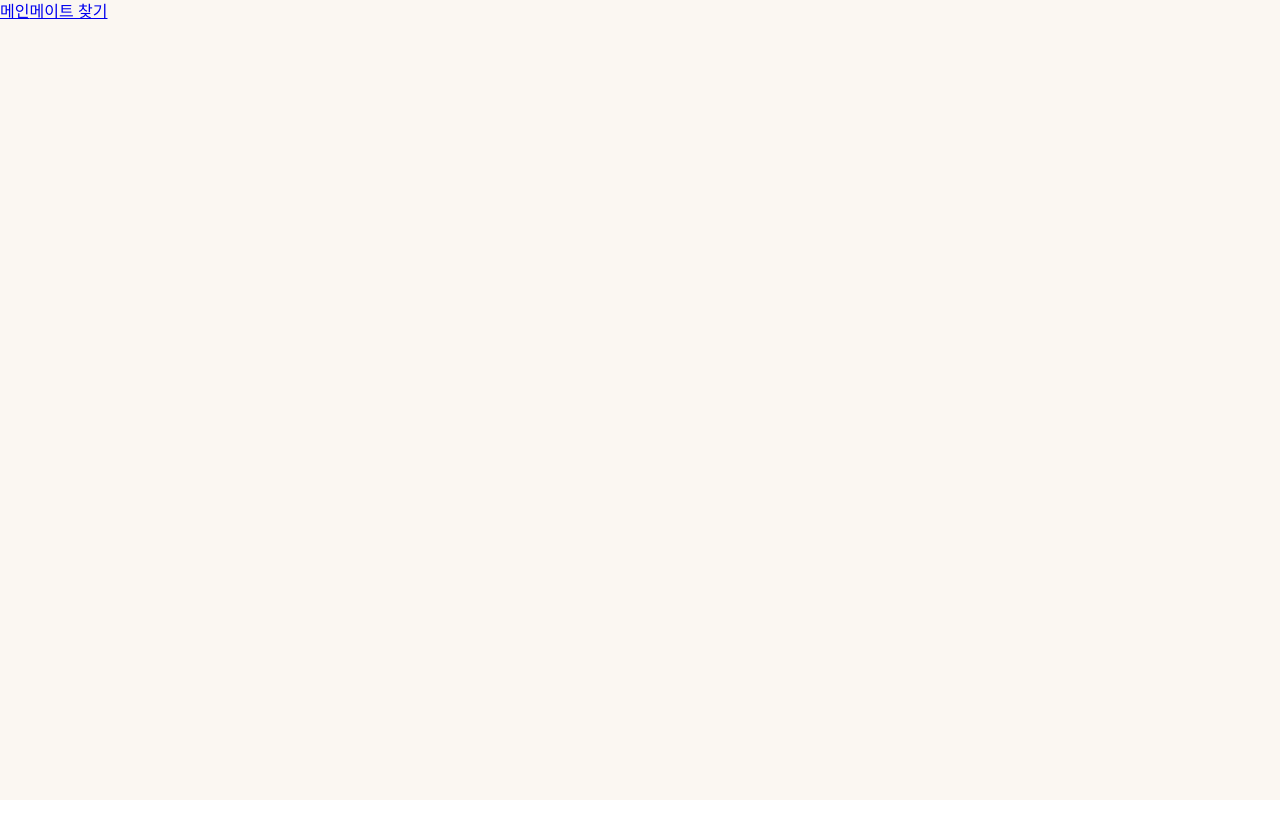
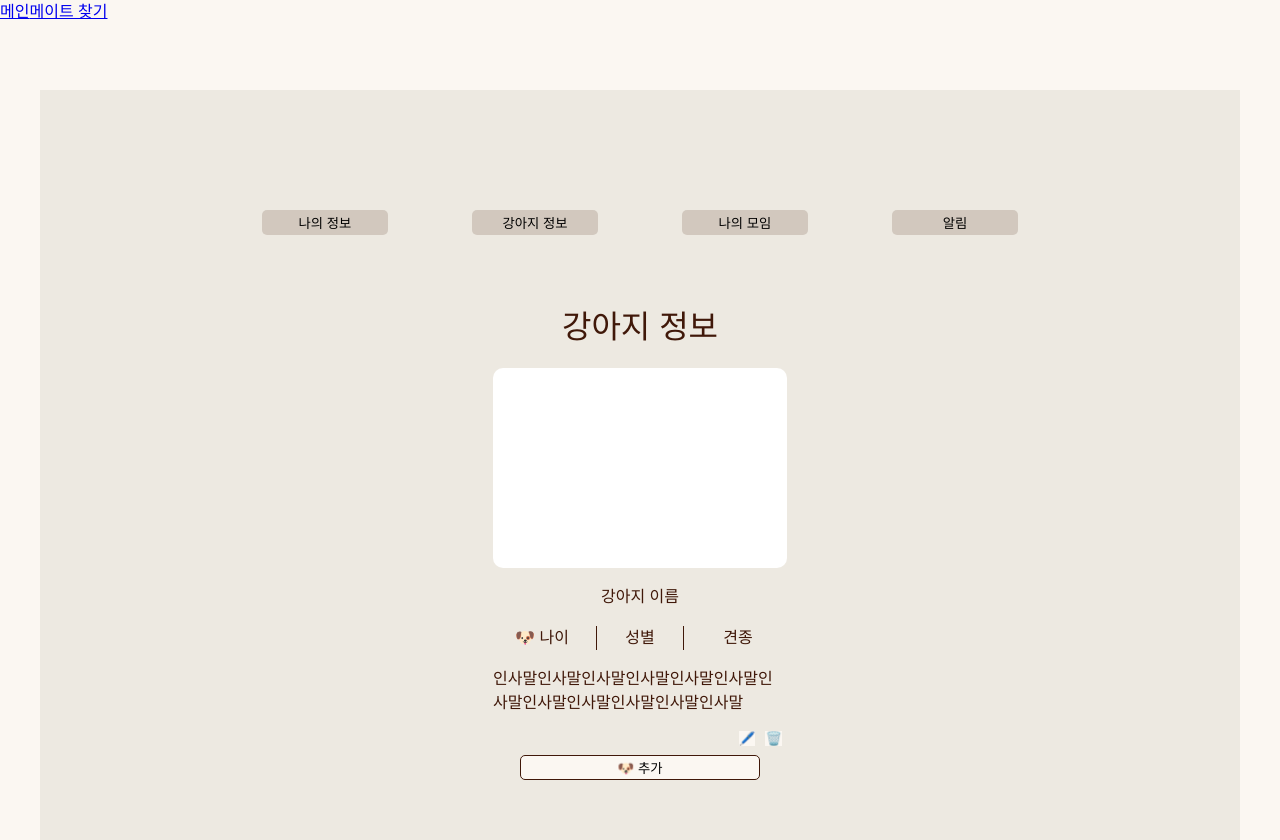
Before and after one commit to codestates-seb/seb41_main_006, a React (Create React App) app in the folder client/: page /mypage in a window 1280 px wide. Before the commit this address had no page. Before the commit the page ends 800 px from the top, so only its background shows below. Built offline with nearby package versions, Linux system fonts and the light colour scheme.

Commit message:
[FE]design : 마이페이지 마크업

```diff
--- a/client/src/App.js
+++ b/client/src/App.js
@@ -4,6 +4,7 @@ import { Routes, Route } from 'react-router-dom';
 import FindMatePage from './pages/FindMatePage';
 import SignUpPage from './pages/SignUpPage';
 import InputUserInfoPage from './pages/InputUserInfoPage';
+import MyPage from './pages/MyPage';
 
 function App() {
   return (
@@ -14,6 +15,7 @@ function App() {
         <Route path="/mate" element={<FindMatePage />}></Route>
         <Route path="/signup" element={<SignUpPage />}></Route>
         <Route path="/inputuserinfo" element={<InputUserInfoPage />}></Route>
+        <Route path="/mypage" element={<MyPage />}></Route>
       </Routes>
     </div>
   );
--- a/client/src/GlobalStyle.js
+++ b/client/src/GlobalStyle.js
@@ -28,7 +28,6 @@ const GlobalStyle = createGlobalStyle`
     background-color: var(--bg-color);
     width: 100vw;
     min-height: 100vh;
-    height: 100vh;
     display: flex;
     justify-content: center;
   }
--- /dev/null
+++ b/client/src/components/PetInfo.js
@@ -0,0 +1,85 @@
+import styled from 'styled-components';
+
+const PetInfoContainer = styled.div`
+  display: flex;
+  flex-direction: column;
+  align-items: center;
+  width: 70%;
+  color: var(--main-font-color);
+  > * {
+    margin: 1% 0;
+  }
+  .title {
+    font-size: 2rem;
+  }
+  .img {
+    background-color: white;
+    width: 35%;
+    height: 200px;
+    border-radius: 10px;
+  }
+  .Info {
+    display: flex;
+    width: 35%;
+    justify-content: space-around;
+    > div {
+      text-align: center;
+      width: 30%;
+    }
+    > :nth-child(2) {
+      border-left: 1px solid black;
+      border-right: 1px solid black;
+      border-color: var(--main-font-color);
+    }
+  }
+  .Introduce {
+    width: 35%;
+  }
+  .Edit {
+    width: 35%;
+    display: flex;
+    justify-content: end;
+    button {
+      margin: 0 5px;
+      border: none;
+      background-color: var(--bg-color);
+      cursor: pointer;
+    }
+  }
+`;
+const Saddbutton = styled.button`
+  width: 20%;
+  height: 25px;
+  background-color: var(--bg-color);
+  border: 0.5px solid var(--main-font-color);
+  border-radius: 5px;
+  cursor: pointer;
+  margin-bottom: 5%;
+`;
+
+const PetInfo = () => {
+  return (
+    <>
+      <PetInfoContainer>
+        <div className="title">강아지 정보</div>
+        <div className="img"></div>
+        <div>강아지 이름</div>
+        <div className="Info">
+          <div>🐶 나이</div>
+          <div>성별</div>
+          <div>견종</div>
+        </div>
+        <div className="Introduce">
+          인사말인사말인사말인사말인사말인사말인사말인사말인사말인사말인사말인사말
+        </div>
+        <div className="Edit">
+          <button>🖊️</button>
+          <button>🗑️</button>
+        </div>
+      </PetInfoContainer>
+      <Saddbutton className="Addbutton">🐶 추가</Saddbutton>
+    </>
+  );
+};
+
+export default PetInfo;
--- /dev/null
+++ b/client/src/pages/MyPage.js
@@ -0,0 +1,46 @@
+import styled from 'styled-components';
+import Container from '../components/Container';
+import PetInfo from '../components/PetInfo';
+
+const SContainer = styled(Container)`
+  display: flex;
+  flex-direction: column;
+  align-items: center;
+  color: var(--main-font-color);
+  .Tap-container {
+    margin: 10% 0 5% 0;
+    width: 70%;
+    display: flex;
+    justify-content: space-around;
+    height: 5%;
+    button {
+      background-color: rgba(167, 150, 137, 0.4);
+      width: 15%;
+      border: none;
+      text-align: center;
+      border-radius: 5px;
+      height: 25px;
+      cursor: pointer;
+      :hover {
+        background-color: var(--main-font-color);
+        color: white;
+      }
+    }
+  }
+`;
+
+const MyPage = () => {
+  return (
+    <SContainer>
+      <div className="Tap-container">
+        <button>나의 정보</button>
+        <button>강아지 정보</button>
+        <button>나의 모임</button>
+        <button>알림</button>
+      </div>
+      <PetInfo />
+    </SContainer>
+  );
+};
+
+export default MyPage;
```
Also changed, not shown: client/src/components/UserInfo.js (added, +82 -0 lines).
